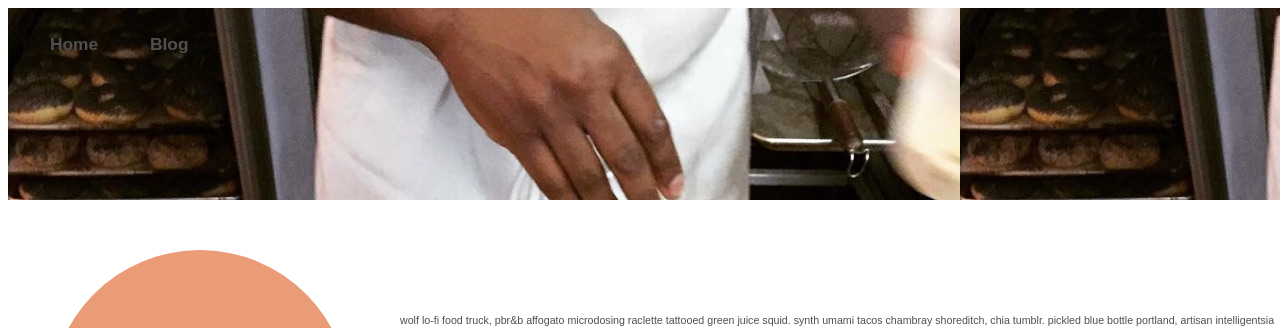
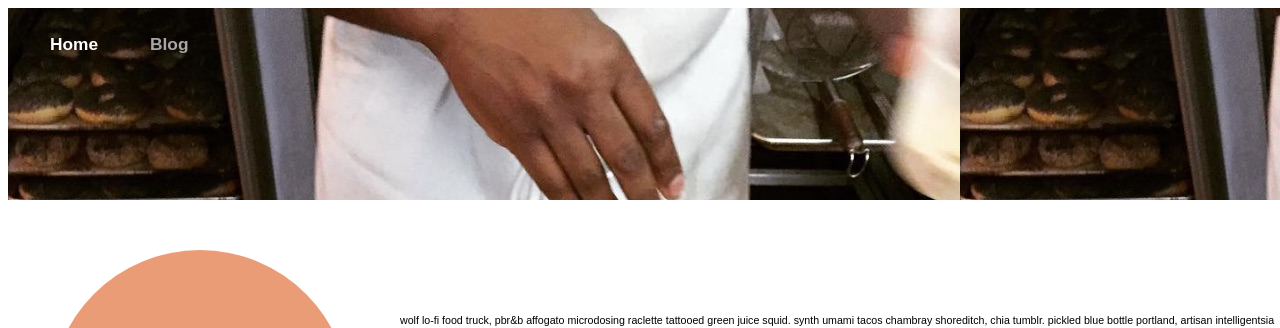
Before and after one commit to RenataWatson/IDESN3535, a plain HTML site: page 02 css3 behavior/subblog.html in a window 1280 px wide. In both pictures the pointer is over the element "Home". Shown: the top 328 px of the page. Drawn offline with Linux system fonts and the light colour scheme.

Commit message:
second branch edit

```diff
--- a/02 css3 behavior/css/blog.css
+++ b/02 css3 behavior/css/blog.css
@@ -55,7 +55,7 @@
 }
 
 #cover:hover{
-  -webkit-filter: grayscale(100%); /* Chrome, Safari, Opera */
+  -webkit-filter: grayscale(100%);
     filter: grayscale(100%);
   transition: .6s ease-in-out;
 }
--- a/02 css3 behavior/css/subblog.css
+++ b/02 css3 behavior/css/subblog.css
@@ -3,7 +3,7 @@
   overflow-x: hidden;
 }
 a{
-  color: rgb(79, 79, 79);
+  color: rgb(168, 166, 166);
   text-decoration: none;
 }
 h2{
@@ -19,11 +19,16 @@
 
 h2:hover{
   transition: .2s ease-in-out;
-  color: #bb7070;
+  color: #e68454;
+}
+
+a:hover{
+  transition: .2s ease-in-out;
+  color: white ;
 }
 h3{
   font-family: sans-serif;
-  color: rgb(255, 255, 255)white;
+  color: rgb(255, 255, 255);
   font-size: 13pt;
   top: 16.5px;
   left: 150px;
@@ -42,10 +47,13 @@
   position: absolute;
   z-index: 23;
   opacity: .8;
+  transition: .5s ease-in-out;
 }
-circle:hover{
+.circle:hover{
   color:#ffffff;
   transition: .5s ease-in-out;
+  transform: scale(1.1);
+  box-shadow: 7px 7px 2px rgba(0, 0, 0, 0.5);
 }
 p{
   padding-left: 50px;
@@ -84,6 +92,12 @@
 background-color: red;
 background-image: url(../photos/Pic4.jpg);
 position: absolute;
+transition: .5s ease-in-out;
+}
+
+#background-image:hover{
+  filter:blur(2px);
+  transition: .5s ease-in-out;
 }
 
 #rectangle{
--- a/02 css3 behavior/subblog.html
+++ b/02 css3 behavior/subblog.html
@@ -7,7 +7,7 @@
   </head>
   <body>
     <h2><a href="http://www.bagelsaurus.com/#welcome">Home</h2>
-    <h3><a href="blog.html">Blog</h3>
+    <h3><a href="blog.html">Blog</a></h3>
     <div class="circle"><p> Blalal blog post TITLE</p></div>
     <div id="container"><p2>Wolf lo-fi food truck, PBR&B affogato microdosing raclette tattooed green juice squid. Synth umami tacos chambray shoreditch, chia tumblr. Pickled blue bottle portland, artisan intelligentsia echo park polaroid 3 wolf moon vaporware. Brooklyn iPhone trust fund umami. Mumblecore flexitarian migas schlitz, meh pickled prism coloring book retro tumeric truffaut XOXO hella mlkshk. Typewriter woke pitchfork microdosing waistcoat. Pork belly biodiesel franzen man bun, hell of jianbing tote bag gastropub hexagon lomo.
 
```
Also changed, not shown: 2 other files.
